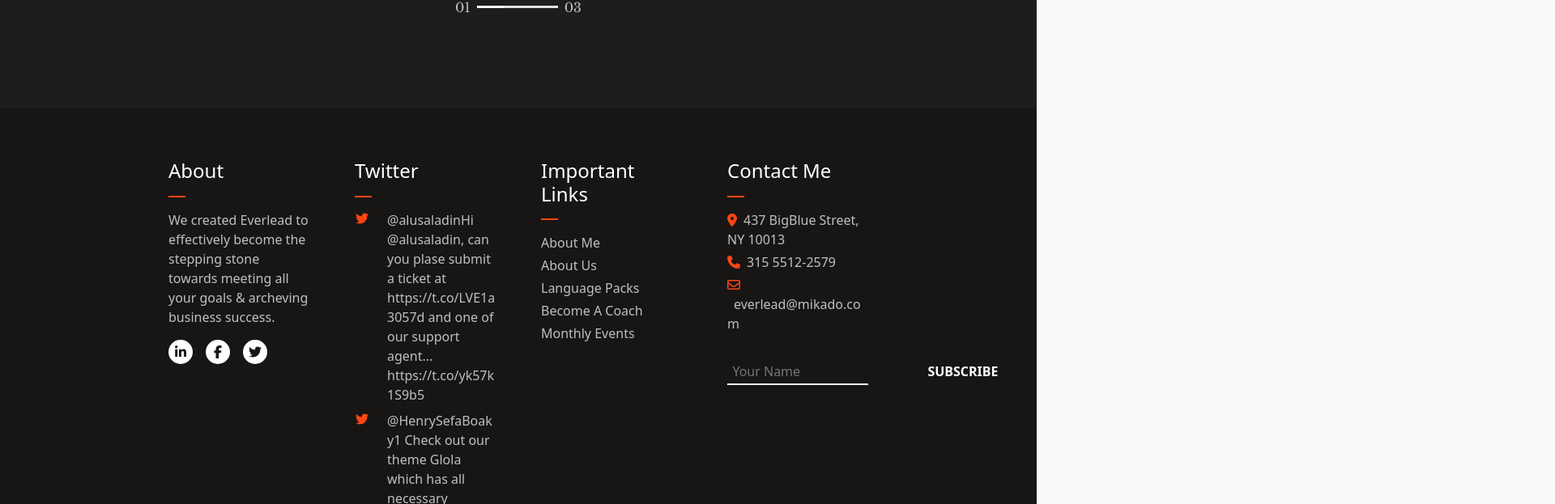
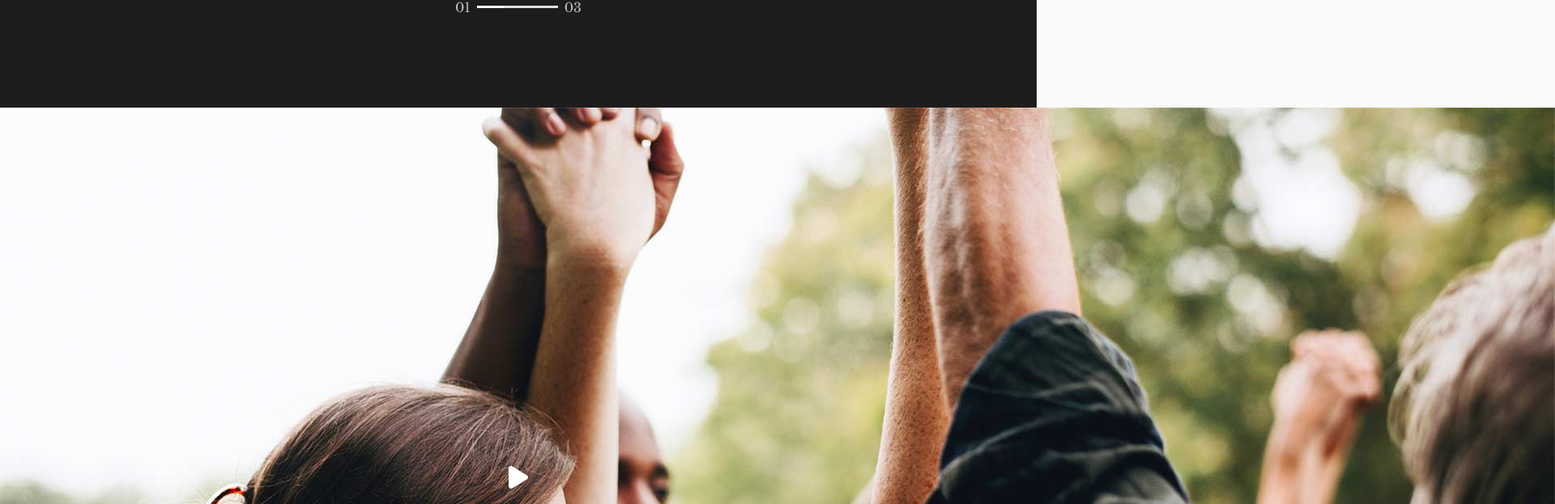
Before and after one commit to MarcoZellini/proj-html-vuejs, a Vue app: page / in a window 1280 px wide. Shown: the part 4433-5056 px from the top of the page at 81% size, 1920 px wide, since content can reach past the window. Built offline with nearby package versions, Linux system fonts and the light colour scheme.

Commit message:
Add Presentation Section

```diff
--- a/src/assets/scss/app.scss
+++ b/src/assets/scss/app.scss
@@ -635,9 +635,27 @@ body {
         }
       }
     }
+  }
 
+  #presentation {
 
+    position: relative;
+
+    .play {
+      display: flex;
+      justify-content: center;
+      align-items: center;
+      width: 100%;
+      height: 100%;
+      position: absolute;
+      top: 0;
+
+      .fa-play {
+        color: $el_fill_white;
+      }
+    }
   }
+
 }
 
 #app_footer {
--- a/src/components/AppMain.vue
+++ b/src/components/AppMain.vue
@@ -166,8 +166,10 @@ export default {
                         <h2 class="name">jason bickford</h2>
                         <small class="role">Founder and Executive Director</small>
                         <div class="divider"></div>
-                        <p>Lorem ipsum dolor sit amet consectetur adipisicing elit. Voluptatum cupiditate asperiores
-                            explicabo provident rerum ab?</p>
+                        <p>
+                            Lorem ipsum dolor sit amet consectetur adipisicing elit. Voluptatum cupiditate asperiores
+                            explicabo provident rerum ab?
+                        </p>
                         <div class="social">
                             <ul class="social">
                                 <li>
@@ -491,5 +493,13 @@ export default {
             <!-- /.slider container_90 -->
         </div>
         <!-- /#testimonials -->
+
+        <div id="presentation">
+            <img src="../assets/img/h1-img-04.jpg" alt="">
+            <div class="play">
+                <font-awesome-icon :icon="['fas', 'play']" size="2xl" />
+            </div>
+        </div>
+        <!-- /#presentation -->
     </main>
 </template>
--- a/src/main.js
+++ b/src/main.js
@@ -14,6 +14,7 @@ import {
     faListUl,
     faLocationDot,
     faPhone,
+    faPlay
 } from '@fortawesome/free-solid-svg-icons'
 
 import {
@@ -37,7 +38,8 @@ library.add(
     faPhone,
     faEnvelope,
     faClock,
-    faUser)
+    faUser,
+    faPlay)
 
 createApp(App)
     .component('font-awesome-icon', FontAwesomeIcon)
```
